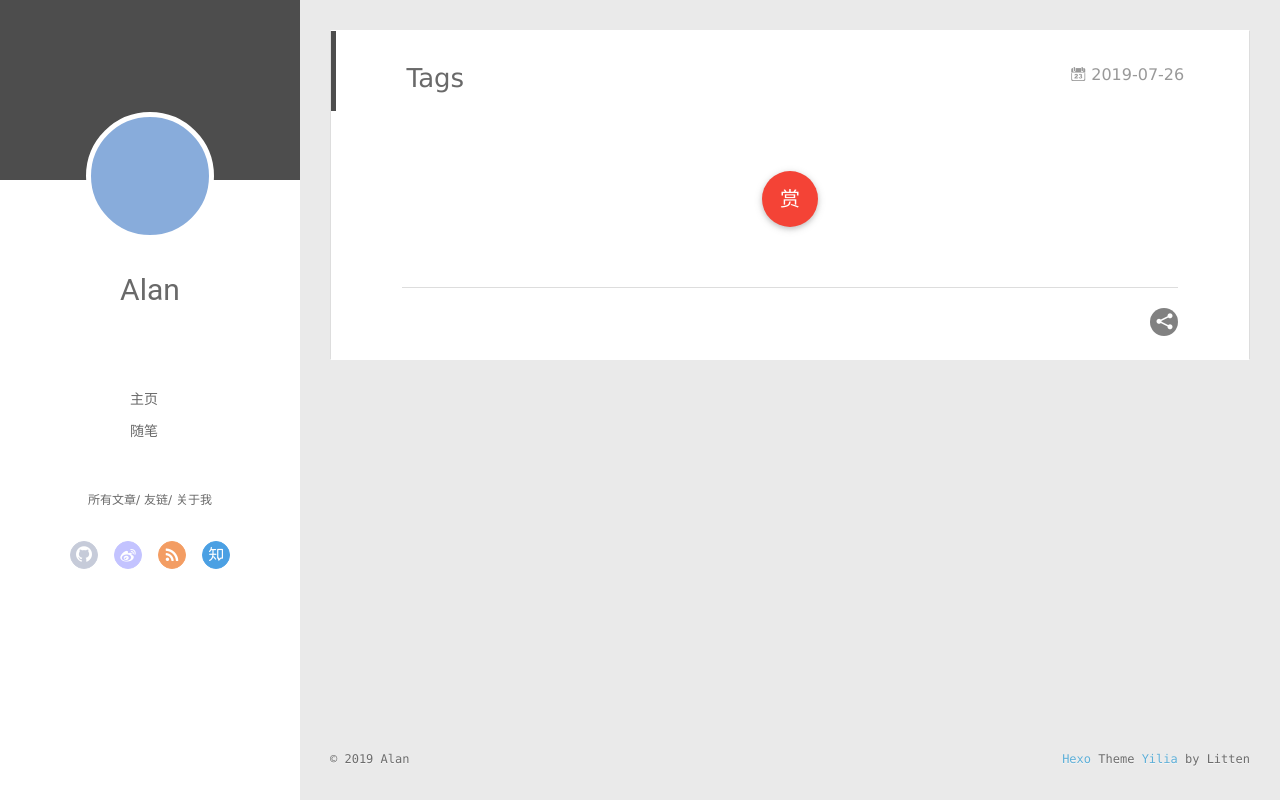
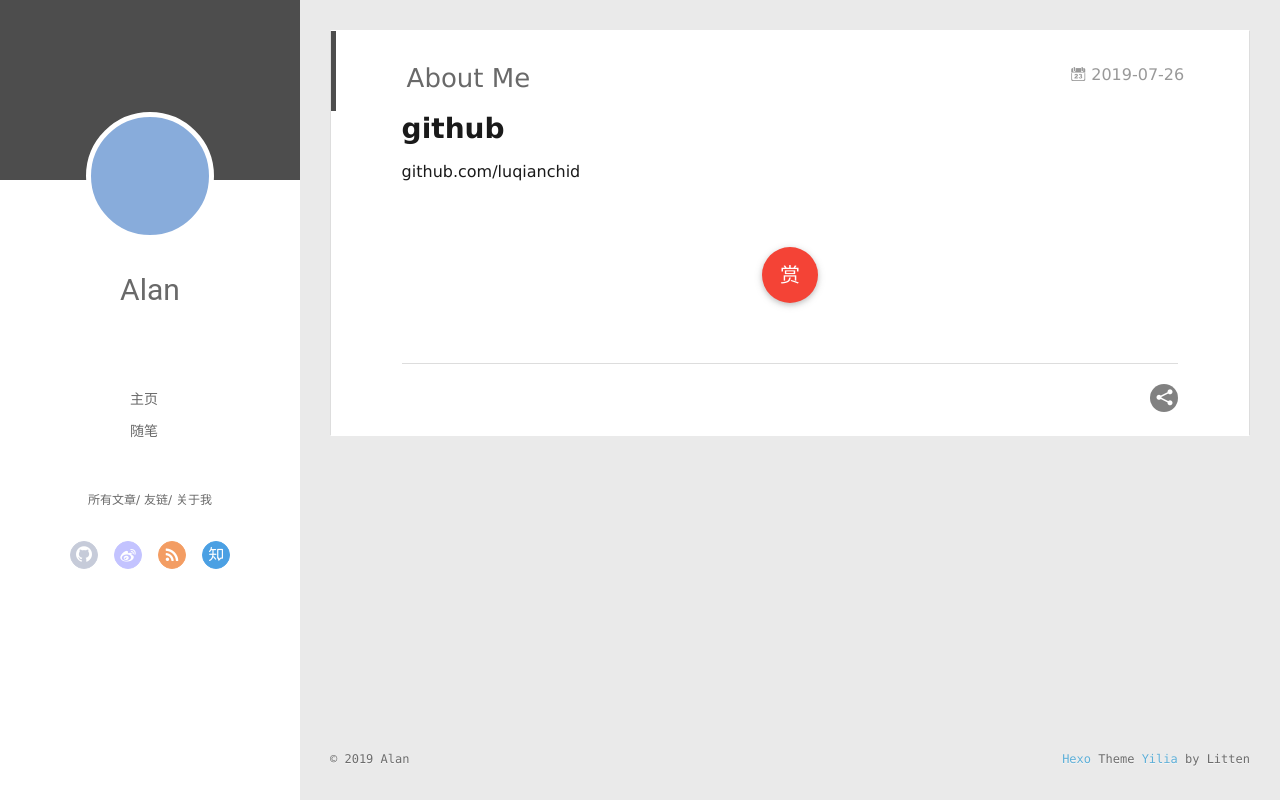
Before and after one commit to luqianchid/luqianchid.github.io, a plain HTML site: page tags/index-1.html in a window 1280 px wide. Drawn offline with Linux system fonts and the light colour scheme.

Commit message:
Site updated: 2019-07-26 18:48:15

```diff
--- a/tags/index-1.html
+++ b/tags/index-1.html
@@ -6,16 +6,19 @@
   <meta name="renderer" content="webkit">
   <meta http-equiv="X-UA-Compatible" content="IE=edge">
   <link rel="dns-prefetch" href="http://yoursite.com">
-  <title>Tags | Alan Blog</title>
+  <title>About Me | Alan Blog</title>
   <meta name="viewport" content="width=device-width, initial-scale=1, maximum-scale=1">
-  <meta property="og:type" content="website">
-<meta property="og:title" content="Tags">
+  <meta name="description" content="githubgithub.com/luqianchid">
+<meta property="og:type" content="website">
+<meta property="og:title" content="About Me">
 <meta property="og:url" content="http://yoursite.com/Tags/index-1.html">
 <meta property="og:site_name" content="Alan Blog">
+<meta property="og:description" content="githubgithub.com/luqianchid">
 <meta property="og:locale" content="default">
-<meta property="og:updated_time" content="2019-07-26T10:41:27.819Z">
+<meta property="og:updated_time" content="2019-07-26T10:48:05.870Z">
 <meta name="twitter:card" content="summary">
-<meta name="twitter:title" content="Tags">
+<meta name="twitter:title" content="About Me">
+<meta name="twitter:description" content="githubgithub.com/luqianchid">
 
     <link rel="alternative" href="/atom.xml" title="Alan Blog" type="application/atom+xml">
 
@@ -158,7 +161,7 @@
 
 
     <h1 class="article-title" itemprop="name">
-      Tags
+      About Me
     </h1>
 
 
@@ -171,6 +174,7 @@
 
     <div class="article-entry" itemprop="articleBody">
 
+        <h1 id="github"><a href="#github" class="headerlink" title="github"></a>github</h1><p>github.com/luqianchid</p>
 
 
 
```
